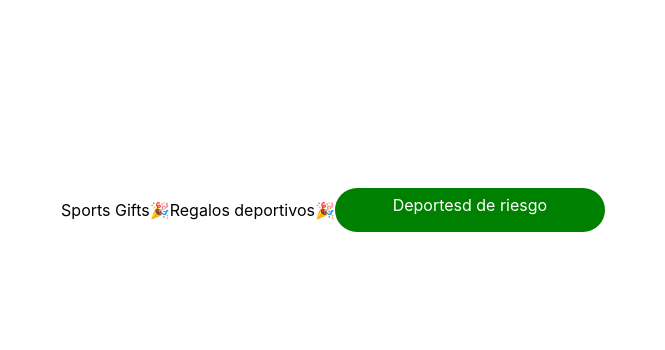
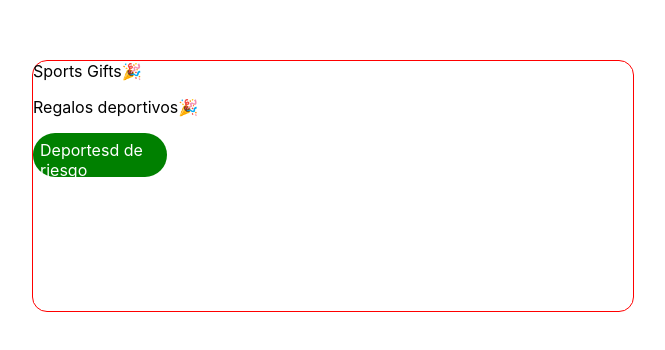
Before and after one commit to CesarDavidMorenR/gift-list-nuwe, a React (Create React App) app: page / in a window 1280 px wide. Shown: the part 190-540 px from the top of the page, without its empty margins (307-972 px from the left). Built offline with nearby package versions, Linux system fonts and the light colour scheme.

Commit message:
Styling card on  App css file

```diff
--- a/src/App.css
+++ b/src/App.css
@@ -1,41 +1,10 @@
 .App {
-  display:flex;
-  justify-content: center;
-  align-items: center;
-  text-align: center;
-  width: 100%;
-  height: 100vh;
-}
-
-
-@media (prefers-reduced-motion: no-preference) {
-  .App-logo {
-    animation: App-logo-spin infinite 20s linear;
-  }
-}
-
-.App-header {
-  background-color: #282c34;
-  min-height: 100vh;
-  display: flex;
-  flex-direction: column;
-  align-items: center;
-  justify-content: center;
-  font-size: calc(10px + 2vmin);
-  color: white;
-}
-
-.App-link {
-  color: #61dafb;
-}
-
-@keyframes App-logo-spin {
-  from {
-    transform: rotate(0deg);
-  }
-  to {
-    transform: rotate(360deg);
-  }
+  display:block;
+  margin: 250px auto;
+  width: 600px;
+  height: 250px;
+  border: 1px solid red;
+  border-radius: 15px;
 }
 
 /* Tag Styles */
--- a/src/index.css
+++ b/src/index.css
@@ -1,5 +1,6 @@
 body {
   margin: 0;
+  box-sizing: border-box;
   font-family: -apple-system, BlinkMacSystemFont, 'Segoe UI', 'Roboto', 'Oxygen',
     'Ubuntu', 'Cantarell', 'Fira Sans', 'Droid Sans', 'Helvetica Neue',
     sans-serif;
```
